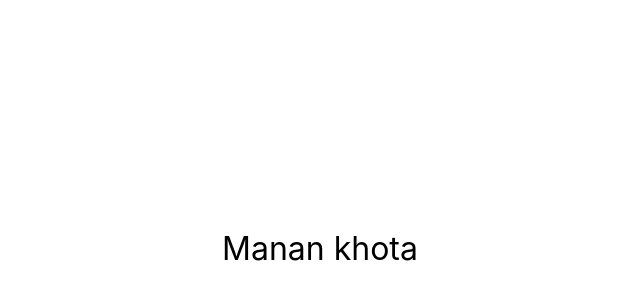
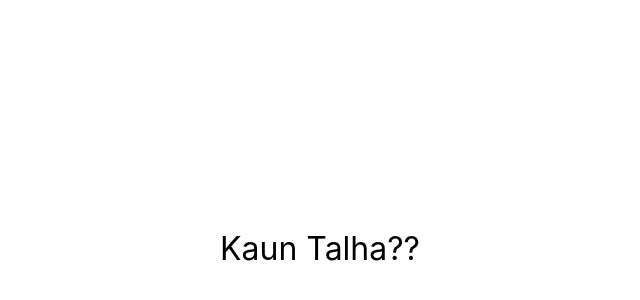
Before and after one commit to Aizaz-Butt/my-project, a React (Create React App) app: page / in a window 1280 px wide. Shown: the part 152-452 px from the top of the page, without its empty margins (320-960 px from the left). Built offline with nearby package versions, Linux system fonts and the light colour scheme.

Commit message:
test changes

```diff
--- a/src/App.js
+++ b/src/App.js
@@ -11,7 +11,7 @@ function App() {
         fontSize: "2rem",
       }}
     >
-Manan khota
+Kaun Talha??
     </div>
   );
 }
```
